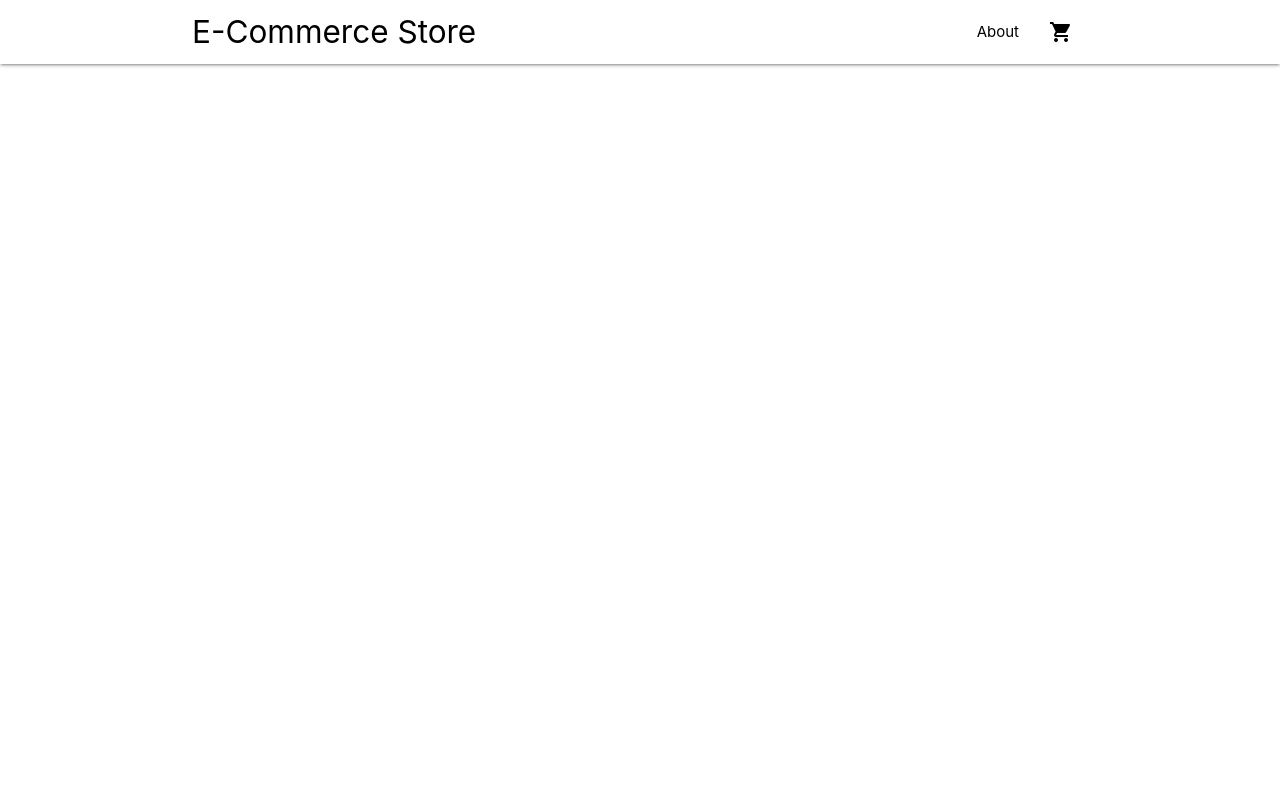
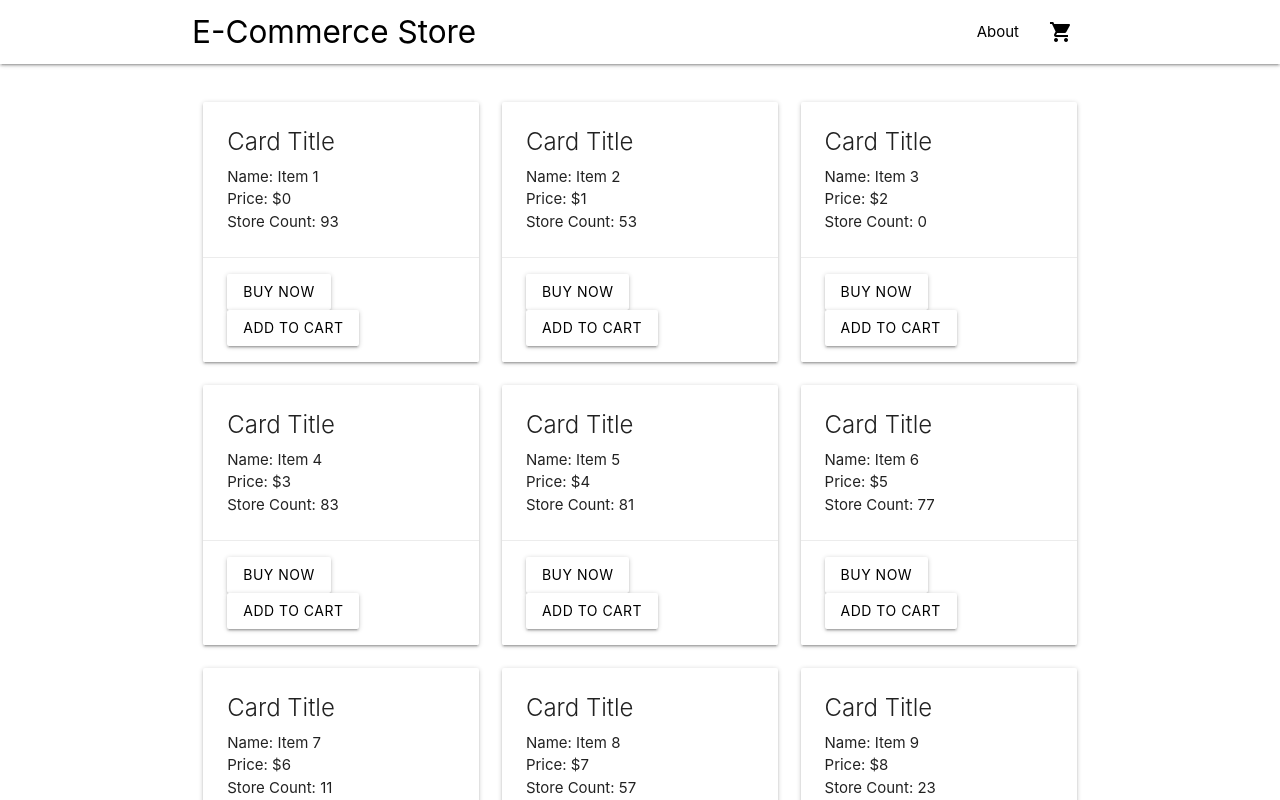
Before and after one commit to harrynguon/E-Commerce-Store, a React (Create React App) app: page / in a window 1280 px wide. Shown: the top 800 px of the page. Built offline with nearby package versions, Linux system fonts and the light colour scheme.

Commit message:
Populated initial data and displayed store items as cards

```diff
--- a/src/App.js
+++ b/src/App.js
@@ -9,6 +9,7 @@ function App() {
     <BrowserRouter>
       <div className="App">
         <NavBar />
+        <div className="section"></div>
         <Switch>
           <Route exact path="/" component={Home} />
         </Switch>
--- a/src/home/Home.js
+++ b/src/home/Home.js
@@ -6,10 +6,12 @@ import Item from './Item';
 const Home = (props) => {
   return (
     <div className="container">
-      {
-          props.inventory
-                .map(item => <Item item={item} />)
-      }
+        <div className="row">
+            {
+                props.inventory
+                        .map(item => <Item item={item} key={item.id} />)
+            }
+        </div>
     </div>
   );
 }
--- a/src/home/Item.js
+++ b/src/home/Item.js
@@ -1,11 +1,29 @@
 import React from 'react';
 
 const Item = (props) => {
-  return (
-    <div>
-      <p>Item</p>
-    </div>
-  );
+    // id, name, price, stockCount
+    /** <div className={props.item.id % 3 === 0 ? "row col" : "col"}> */
+    return (
+
+        <div className="col s12 m4 l4">
+            <div className="card">
+                <div className="card-content">
+                    <span className="card-title">Card Title</span>
+                    <p>
+                        Name: {props.item.name}
+                        <br></br>
+                        Price: ${props.item.price}
+                        <br></br>
+                        Store Count: {props.item.stockCount}
+                    </p>
+                </div>
+                <div className="card-action">
+                    <button className="btn white black-text">Buy Now</button>
+                    <button className="btn white black-text">Add To Cart</button>
+                </div>
+            </div>
+        </div>
+    );
 }
 
 export default Item;
--- a/src/index.js
+++ b/src/index.js
@@ -8,8 +8,17 @@ import { createStore } from 'redux';
 import { Provider } from 'react-redux';
 import rootReducer from './reducers/rootReducer';
 
+const initialInventory = [];
+for (let i = 0; i < 24; i++) {
+    initialInventory.push({
+        id: i+1,
+        name: `Item ${i+1}`,
+        price: i,
+        stockCount: Math.floor(Math.random()*100)
+    })
+}
 const initialStoreState = {
-    inventory: [],
+    inventory: initialInventory,
     shoppingCart: []
 };
 const store = createStore(rootReducer, initialStoreState);
--- a/src/navigation/NavBar.js
+++ b/src/navigation/NavBar.js
@@ -15,7 +15,7 @@ const NavBar = () => {
                         </li>
                         <li>
                             <Link to="/" className="black-text">
-                                <i class="material-icons">shopping_cart</i>
+                                <i className="material-icons">shopping_cart</i>
                             </Link>
                         </li>
                     </ul>
```
